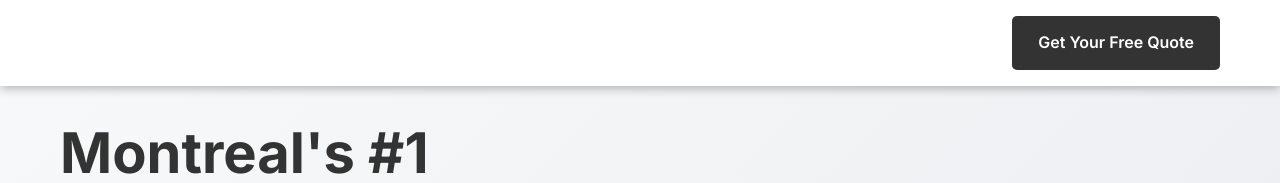
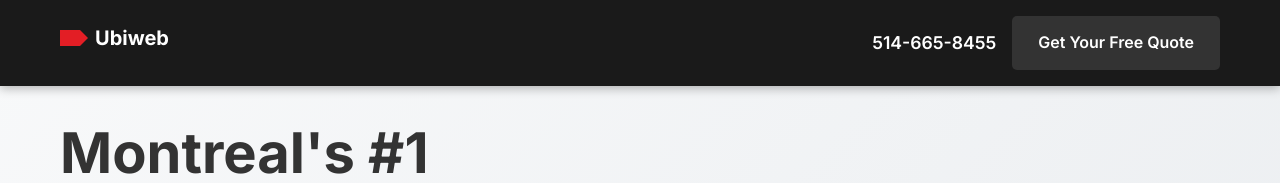
Before and after one commit to evathouvenot/ubiweb-programmatic-seo-template, a website: page index.html in a window 1280 px wide. Shown: the top 183 px of the page. Drawn offline with Linux system fonts and the light colour scheme.

Commit message:
Fix header scroll behavior and create proper ubiweb logo with red icon

```diff
--- a/index.html
+++ b/index.html
@@ -13,8 +13,12 @@
         <div class="container">
             <div class="nav">
                 <div class="logo">
-                    <svg width="120" height="30" viewBox="0 0 120 30" fill="none" xmlns="http://www.w3.org/2000/svg">
-                        <text x="0" y="20" font-family="Inter, sans-serif" font-size="18" font-weight="700" fill="#ffffff">ubiweb</text>
+                    <svg width="140" height="35" viewBox="0 0 140 35" fill="none" xmlns="http://www.w3.org/2000/svg">
+                        <!-- Red icon/symbol -->
+                        <path d="M0 8 L12 8 L20 16 L12 24 L0 24 Z" fill="#e31e25"/>
+                        <path d="M8 8 L20 8 L28 16 L20 24 L8 24 Z" fill="#e31e25"/>
+                        <!-- White text -->
+                        <text x="35" y="23" font-family="Inter, sans-serif" font-size="20" font-weight="700" fill="#ffffff">Ubiweb</text>
                     </svg>
                 </div>
                 <div class="nav-actions">
--- a/script.js
+++ b/script.js
@@ -59,10 +59,10 @@ document.addEventListener('DOMContentLoaded', function() {
     window.addEventListener('scroll', function() {
         const header = document.querySelector('.header');
         if (window.scrollY > 100) {
-            header.style.backgroundColor = 'rgba(255, 255, 255, 0.95)';
+            header.style.backgroundColor = 'rgba(26, 26, 26, 0.95)';
             header.style.backdropFilter = 'blur(10px)';
         } else {
-            header.style.backgroundColor = 'white';
+            header.style.backgroundColor = '#1a1a1a';
             header.style.backdropFilter = 'none';
         }
     });
```
